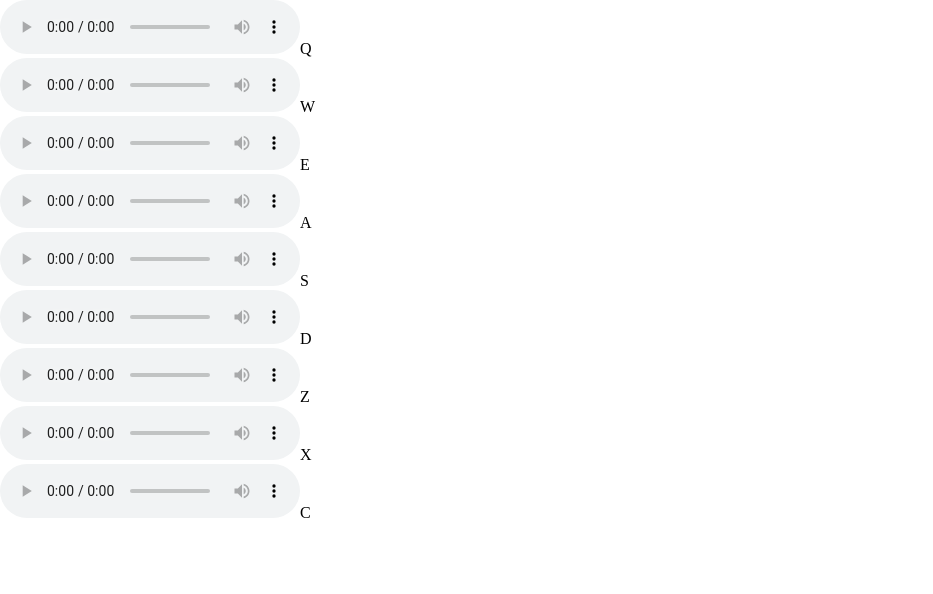
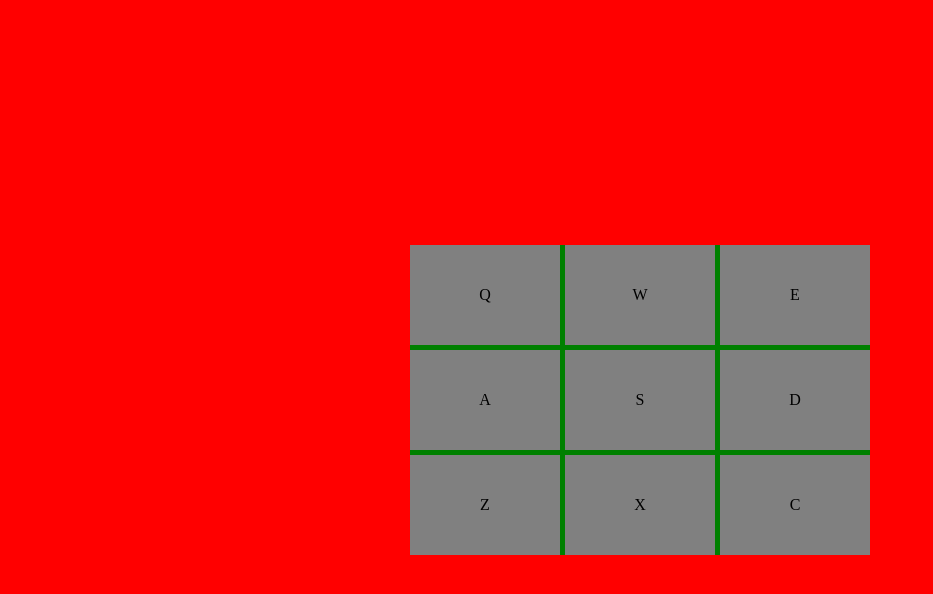
Before and after one commit to errami01/drum-machine, a React (Create React App) app: page / in a window 1280 px wide. Shown: the top 594 px of the page, without its empty margins (0-933 px from the left). Built offline with nearby package versions, Linux system fonts and the light colour scheme.

Commit message:
Set drum pads as grid

```diff
--- a/src/App.css
+++ b/src/App.css
@@ -1,6 +1,33 @@
+:root{
+  height: 100%;
+}
 body{
   margin: 0;
+  height: 100%;
+}
+#root{
+  display: flex;
+  align-items: center;
+  justify-content: center;
+  height: 100%;
+  background: red
 }
 .App {
+ /* margin-top: auto; */
+ /* height: fit-content; */
+ background-color: green
+}
+.pads-grid{
+  display: grid;
+  grid-template-columns: repeat(3,150px);
+  grid-template-rows: repeat(3,100px);
+  gap: 5px;
+  justify-content: center;
+}
+.drum-pad{
+  display: flex;
+  background-color: gray;
+  justify-content: center;
+  align-items: center;
 
 }
--- a/src/App.js
+++ b/src/App.js
@@ -16,13 +16,15 @@ const padsInfo = [
 ]
   const padsElements = padsInfo.map((audio)=>(
     <div id={audio.id} className="drum-pad">
-      <audio src={`https://s3.amazonaws.com/freecodecamp/drums/${audio.id}.mp3`} controls></audio>
+      <audio src={`https://s3.amazonaws.com/freecodecamp/drums/${audio.id}.mp3`} ></audio>
       {audio.letter}
     </div>
   ))
   return (
     <div className="App">
-     {padsElements}
+      <div className='pads-grid'>
+       {padsElements}
+      </div>
     </div>
   );
 }
```
